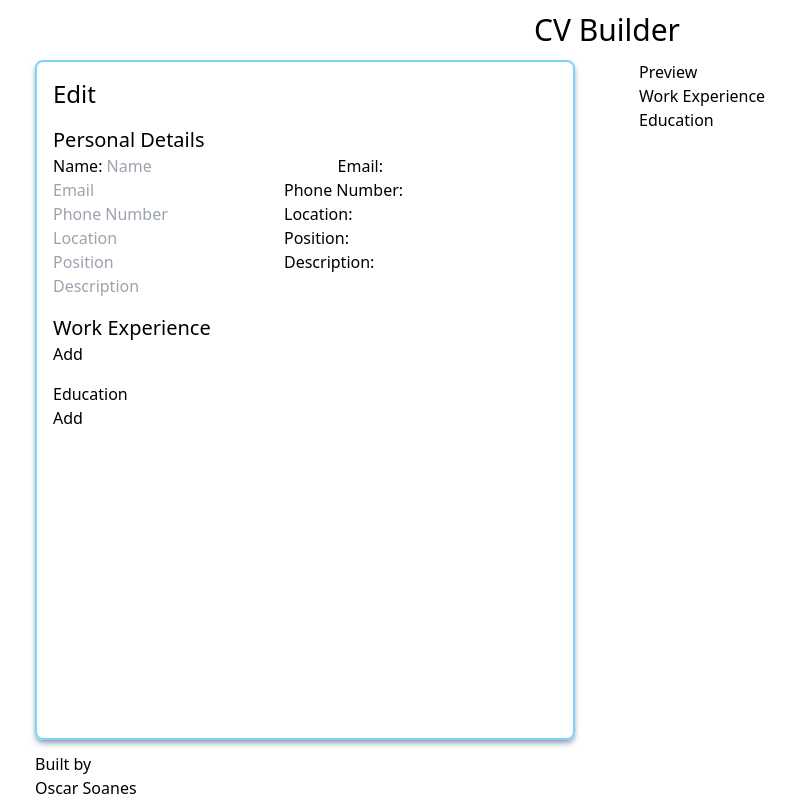
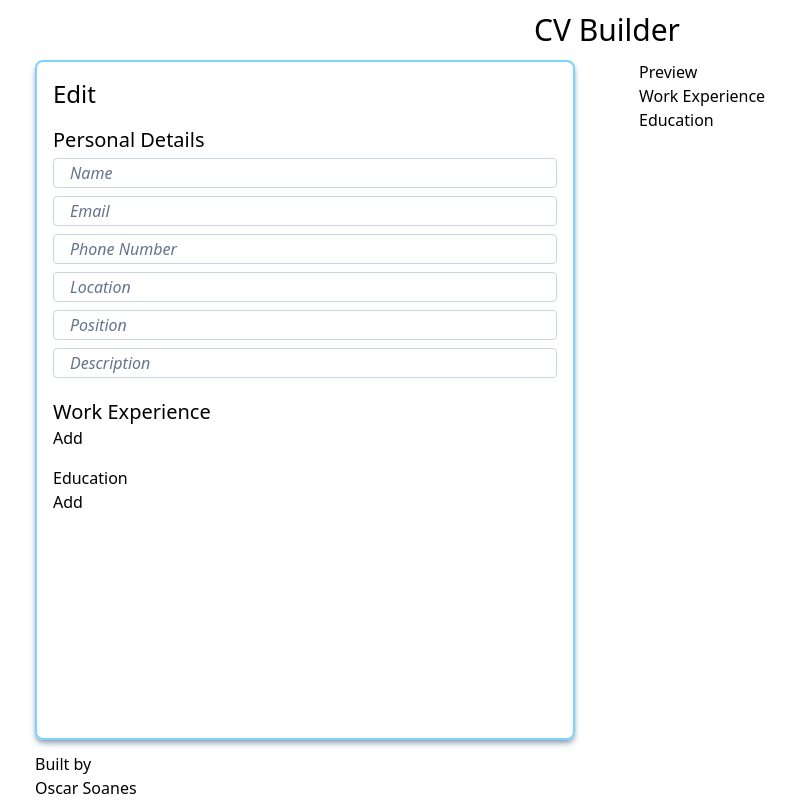
Before and after one commit to OscarSoanes/cv-project, a React (Create React App) app: page / in a window 1280 px wide. Shown: the whole page, without its empty margins (33-829 px from the left). Built offline with nearby package versions, Linux system fonts and the light colour scheme.

Commit message:
Styled inputs

```diff
--- a/src/components/editSection/DateInput.jsx
+++ b/src/components/editSection/DateInput.jsx
@@ -6,18 +6,18 @@ export function DateInput({selectedDate, changeDate, placeholderText, id, minDat
     return (
         <>
             <label>
-                <span>{placeholderText}</span>
+                <span className="hidden">{placeholderText}</span>
 
                 <DatePicker
                     selected={selectedDate}
                     minDate={minDate}
                     maxDate={new Date()}
                     onChange={(date) => changeDate(date, id)}
-                    dateFormat="MM/yyyy"
+                    dateFormat="MMMM yyyy"
                     showMonthYearPicker
-                    showIcon
                     placeholderText={placeholderText}
                     isClearable
+                    className="input"
                 />
             </label>
         </>
--- a/src/components/editSection/Input.jsx
+++ b/src/components/editSection/Input.jsx
@@ -1,8 +1,8 @@
 export function Input({id, onChange, prettier, parent, target}) {
     return (
         <>
-            <label htmlFor={id}>{prettier}: </label>
-            <input type="text" id={id} placeholder={prettier} onChange={(event) => onChange(event, parent, target)}/>
+            <label className="hidden" htmlFor={id}>{prettier}: </label>
+            <input className="input" type="text" id={id} placeholder={prettier} onChange={(event) => onChange(event, parent, target)}/>
         </>
     )
 }
--- a/src/main.css
+++ b/src/main.css
@@ -17,3 +17,9 @@ html, body {
     display: grid;
     grid-template-rows: max-content 1fr max-content;
 }
+
+@layer components {
+    .input {
+        @apply w-full my-1 border border-solid border-slate-300 rounded px-4 py-0.5 placeholder:text-slate-500 placeholder:italic;
+    }
+}
```
